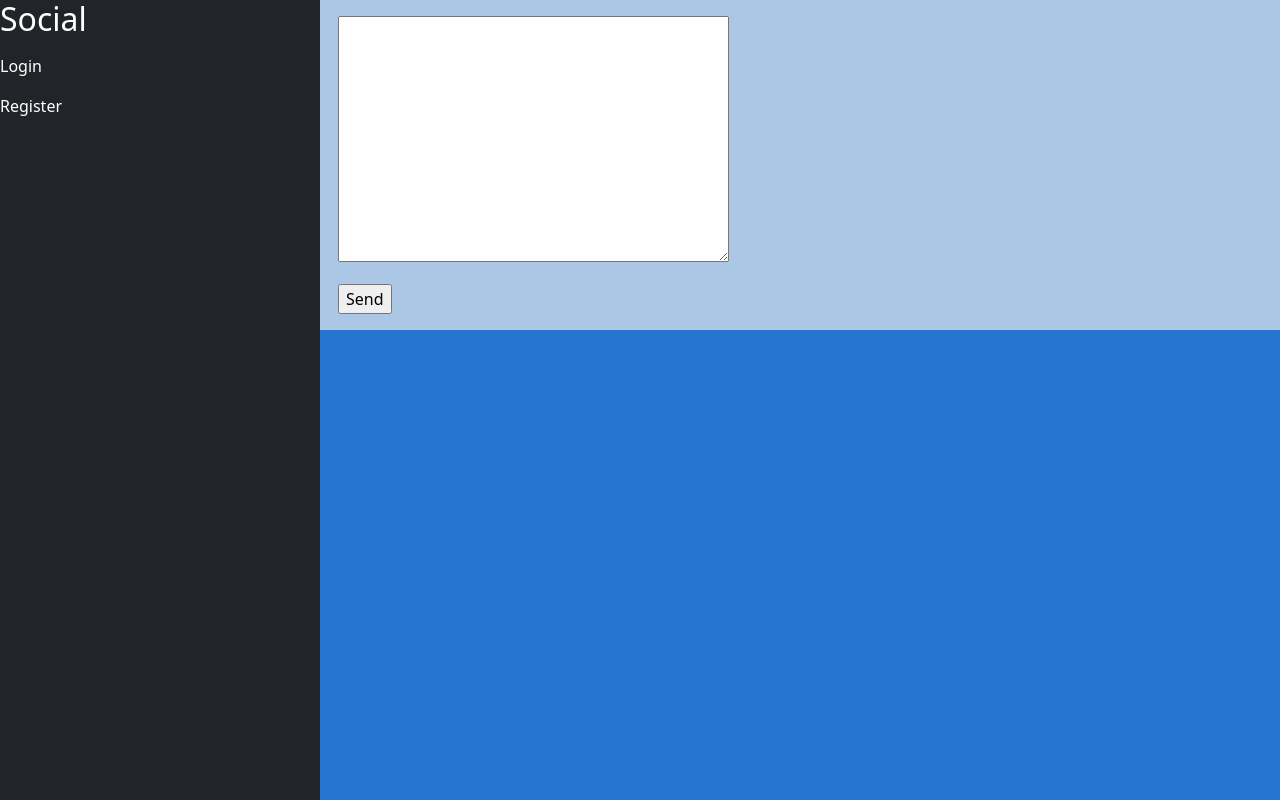
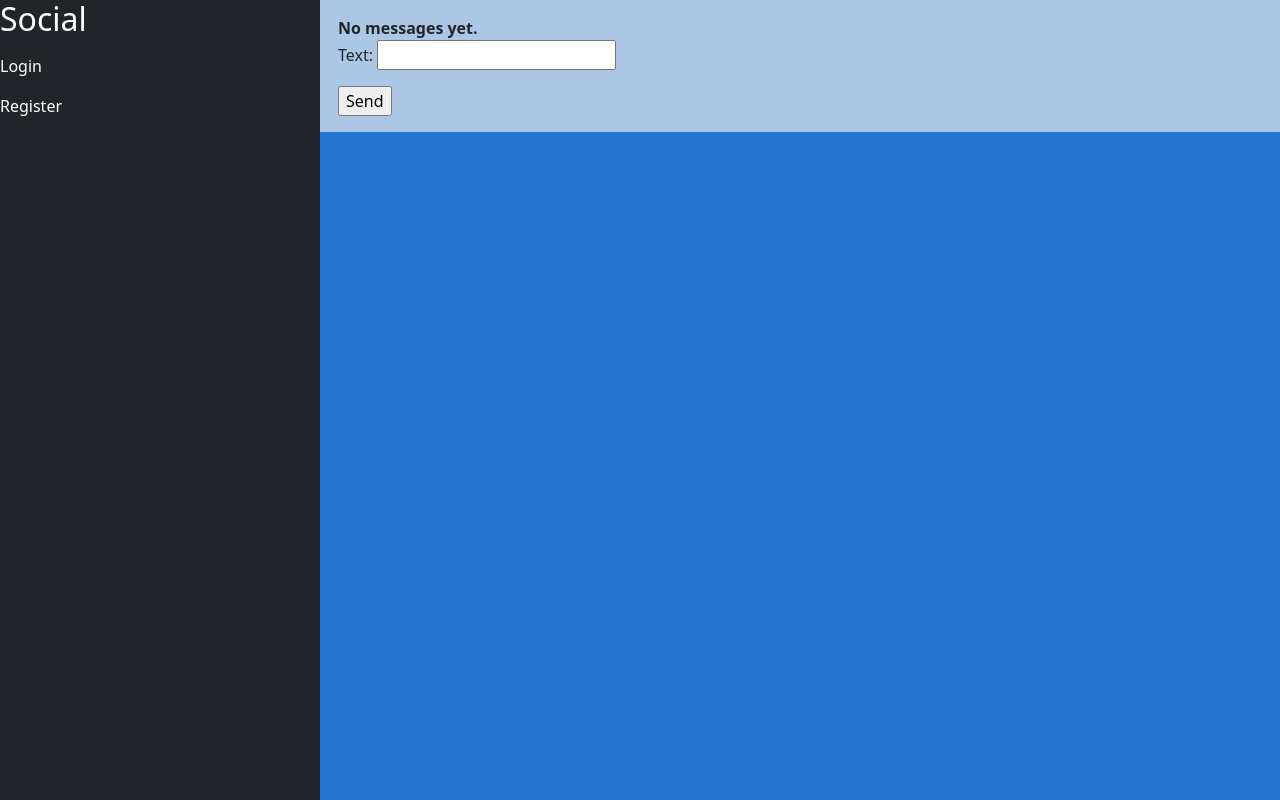
Before and after one commit to Yukovv/social-network, a Django app: template social/social_network/templates/social_network/dialogue.html in a window 1280 px wide. Run offline with Django 4.2, Linux system fonts and the light colour scheme; the template is opened without the code that fills it: values that come from a table or form of the project are taken from there, others are empty; some libraries are stand-ins or nearby versions.

Commit message:
fix dialogues

```diff
--- a/social/social_network/forms.py
+++ b/social/social_network/forms.py
@@ -1,4 +1,4 @@
-from django.forms import ModelForm
+from django.forms import ModelForm, CharField
 
 from .models import Message
 
@@ -8,4 +8,5 @@ class MessageForm(ModelForm):
     class Meta:
         model = Message
         fields = "text",
-        labels = {"text": ""}
+
+    text = CharField(max_length=400)
--- a/social/social_network/templates/social_network/dialogue.html
+++ b/social/social_network/templates/social_network/dialogue.html
@@ -5,12 +5,22 @@
 {% endblock %}
 
 {% block content %}
-  {% for message in messages %}
-    <strong>{{message.user.username }}</strong>
-    {{ message.text }}
-    {{ message.time }}
-    <hr>
-  {% endfor %}
+
+  {% if messages %}
+    {% for message in messages %}
+      <div class="container-fluid">
+        <div class="row">
+          <div class="col-1"><strong>{{message.user.username }}</strong></div>
+          <div class="col-5">{{ message.text }}</div>
+          <div class="col-3"><i>{{ message.time }}</i></div>
+        </div>
+        <hr>
+      </div>
+    {% endfor %}
+  {% else %}
+    <strong>No messages yet.</strong>
+  {% endif %}
+
   <div>
     <form method="post">
       {% csrf_token %}
```
Also changed, not shown: social/social_network/templates/social_network/dialogues.html (+8 -1 lines), social/social_network/views.py (+9 -9 lines).
